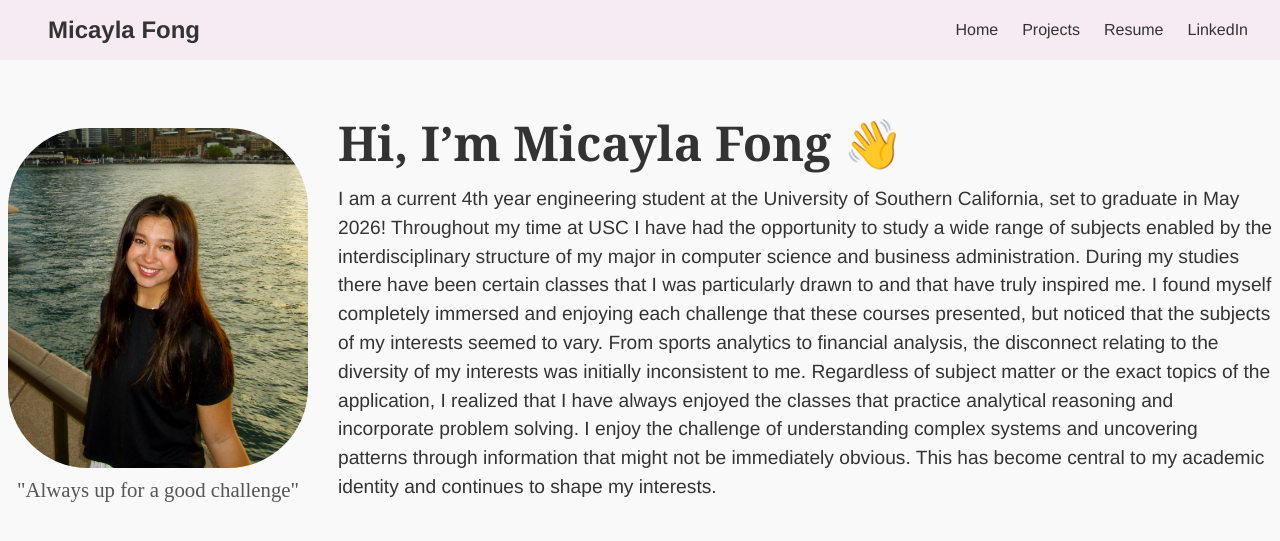
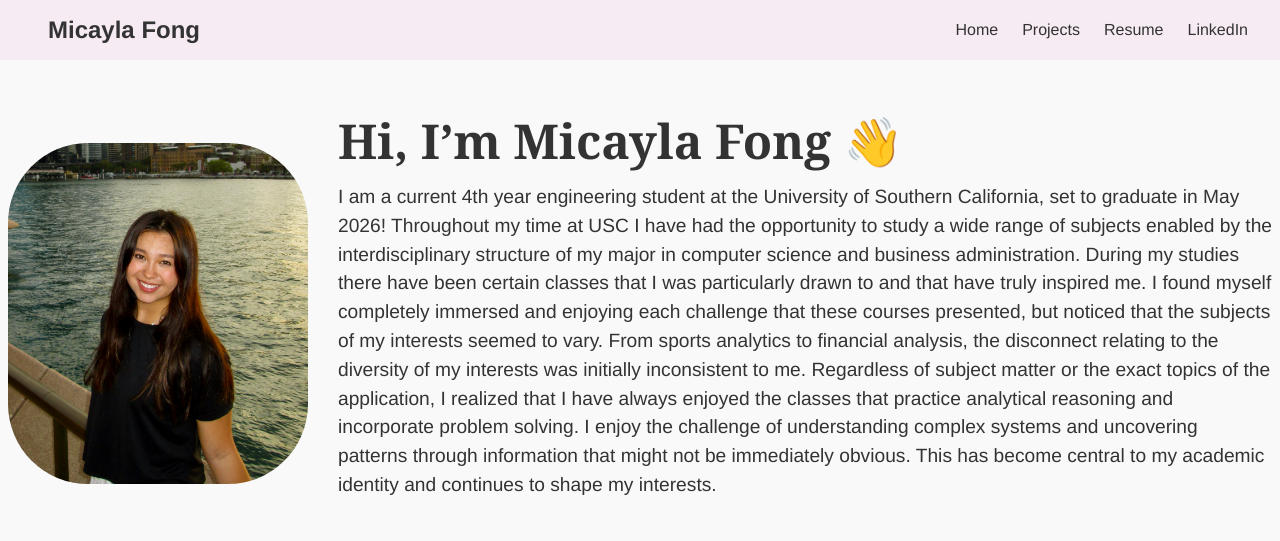
Before and after one commit to mdfong35/mdfong35.github.io, a Jekyll site: the page built from index.md, in a window 1280 px wide. Shown: the top 541 px of the page. Built offline with Jekyll 4.4.1, drawn with Linux system fonts in a browser that asks for light colours.

Commit message:
Update index.md

```diff
--- a/index.md
+++ b/index.md
@@ -9,7 +9,6 @@ permalink: /
 <div class="intro-container">
   <div class="profile-photo">
     <img src="assets/IMG_0684 (1).jpeg" alt="My Photo">
-    <p class="photo-quote">"Always up for a good challenge"</p>
   </div>
   <div class="intro-text">
     <h1>Hi, I’m Micayla Fong 👋</h1>
```
